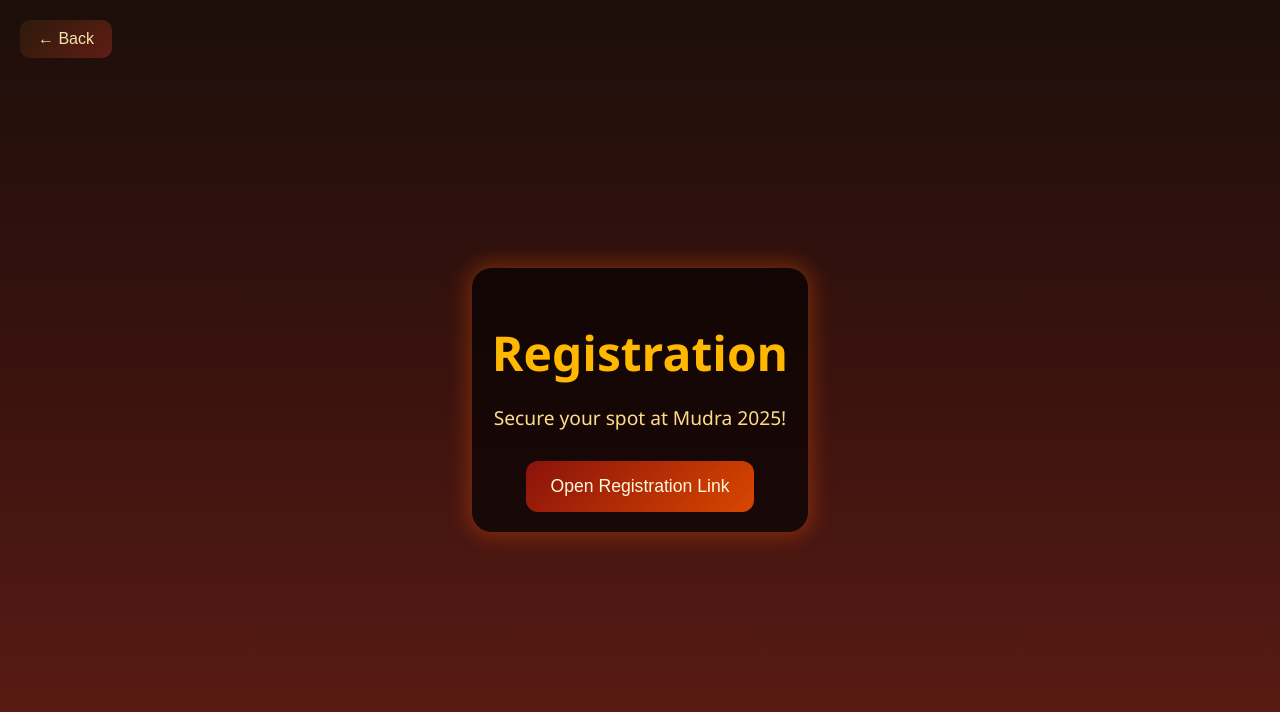
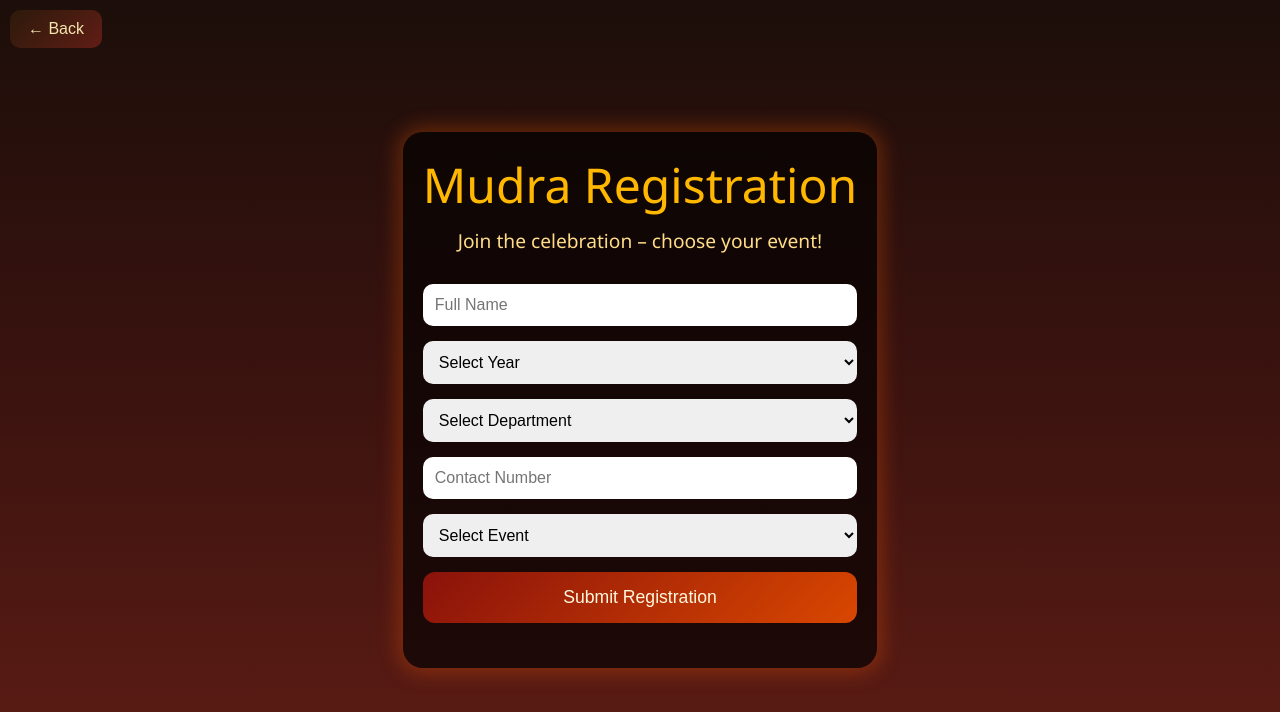
Before and after one commit to Sreelakshmi-cloud/Mudra, a plain HTML site: page registration.html in a window 1280 px wide. Drawn offline with Linux system fonts and the light colour scheme.

Commit message:
second commit

```diff
--- a/registration.css
+++ b/registration.css
@@ -29,6 +29,20 @@
   font-size: 1.2rem;
   color: #ffdd88;
   margin-bottom: 30px;
+}
+
+form {
+  display: flex;
+  flex-direction: column;
+  gap: 15px;
+}
+
+input, select {
+  padding: 12px;
+  border-radius: 10px;
+  border: none;
+  font-size: 1rem;
+  outline: none;
 }
 
 .nav-button {
@@ -68,3 +82,30 @@
   transform: scale(1.05);
   box-shadow: 0 0 8px rgba(255, 100, 0, 0.6);
 }
+
+.success-message {
+  margin-top: 10px;
+  color: #ffdd88;
+  font-weight: bold;
+}
+
+.back-button {
+  position: fixed;
+  top: 10px;
+  left: 10px;
+  background: linear-gradient(135deg, #2c1a0b, #601d15);
+  color: #f3e5ab;
+  border: none;
+  padding: 10px 18px;
+  font-size: 1rem;
+  border-radius: 10px;
+  cursor: pointer;
+  transition: background 0.3s, transform 0.3s, opacity 0.3s; /* Added opacity transition */
+  z-index: 1000;
+}
+
+.back-button:hover {
+  background: linear-gradient(135deg, #401b0e, #8a120b);
+  transform: scale(1.05);
+  box-shadow: 0 0 8px rgba(255, 100, 0, 0.6);
+}
--- a/registration.html
+++ b/registration.html
@@ -3,17 +3,63 @@
 <head>
   <meta charset="UTF-8" />
   <meta name="viewport" content="width=device-width, initial-scale=1.0"/>
-  <title>Registration - Mudra</title>
-  <link rel="stylesheet" href="registration.css" />
+  <title>Arts Festival Registration</title>
+  <link rel="stylesheet" href="registration.css">
 </head>
 <body>
-    <button class="back-button" onclick="goBack()">← Back</button>
+
+  <button class="back-button" onclick="history.back()">← Back</button>
+
   <div class="container">
-    <h1 class="main-title">Registration</h1>
-    <p class="subtitle">Secure your spot at Mudra 2025!</p>
-    <button class="nav-button" onclick="openRegistration()">Open Registration Link</button>
+    <div class="main-title">Mudra Registration</div>
+    <div class="subtitle">Join the celebration – choose your event!</div>
+
+    <form id="registrationForm">
+      <input type="text" name="name" placeholder="Full Name" required />
+
+      <select name="year" required>
+        <option value="" disabled selected>Select Year</option>
+        <option>1st Year</option>
+        <option>2nd Year</option>
+        <option>3rd Year</option>
+        <option>4th Year</option>
+      </select>
+
+      <select name="department" required>
+        <option value="" disabled selected>Select Department</option>
+        <option>CSE</option>
+        <option>IT</option>
+        <option>ME</option>
+        <option>CE</option>
+        <option>EEE/EL</option>
+        <option>SF</option>
+        <option>RA</option>
+        <option>ECE</option>
+        <option>MBA</option>
+      </select>
+
+      <input type="tel" name="contact" placeholder="Contact Number" pattern="[0-9]{10}" required />
+
+      <select name="event" required>
+        <option value="" disabled selected>Select Event</option>
+        <option>Oppana</option>
+        <option>Mime</option>
+        <option>Thiruvathira</option>
+        <option>Western Solo</option>
+        <option>Group Dance</option>
+        <option>Mono Act</option>
+        <option>Western Group</option>
+        <option>Freestyel</option>
+        <option>Bharatanatyam</option>
+        <option>Light Music</option>
+        <option>Classical Music</option>
+        <option>Nadan Pattu</option>
+      </select>
+
+      <button type="submit" class="nav-button">Submit Registration</button>
+      <div id="successMessage" class="success-message"></div>
+    </form>
   </div>
-
-  <script src="registration.js"></script>
 </body>
+<script src="registration.js"></script>
 </html>
--- a/registration.js
+++ b/registration.js
@@ -1,7 +1,11 @@
-function openRegistration() {
-    // Replace the link below with your actual registration form URL
-    window.open("https://docs.google.com/forms/d/1CoIn_v1YnU7WhN9CMYU2KZEH4PvFtskQTHNK669ExNQ/edit", "_blank");
-  }
+const form = document.getElementById("registrationForm");
+const successMessage = document.getElementById("successMessage");
+
+form.addEventListener("submit", function (e) {
+  e.preventDefault();
+  successMessage.textContent = "🎉 Registration Successful!";
+  form.reset();
+});
 function goBack() {
-    window.history.back();
-  }
+  window.history.back();
+}
```
Lines whose indentation alone changed are shown as unchanged.
